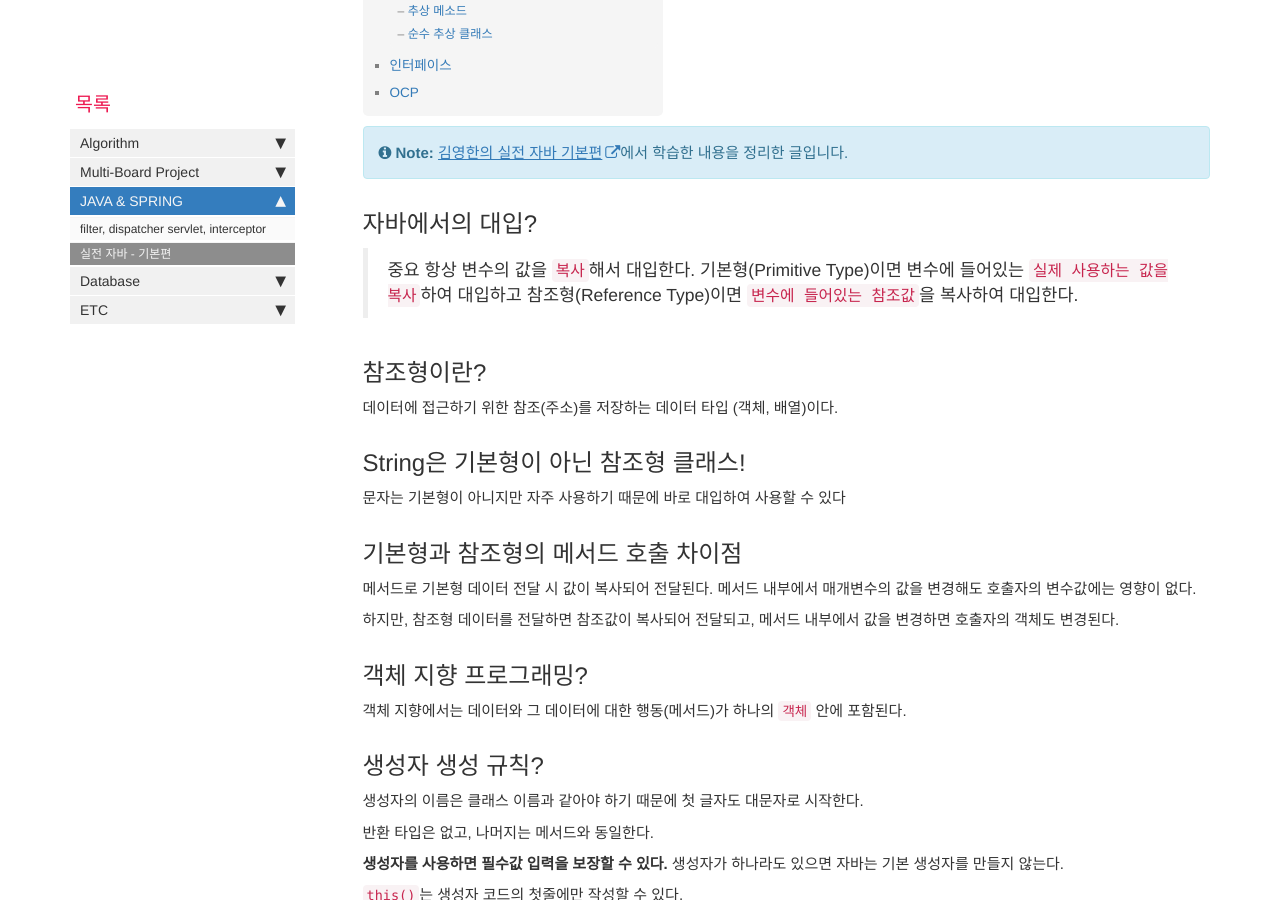
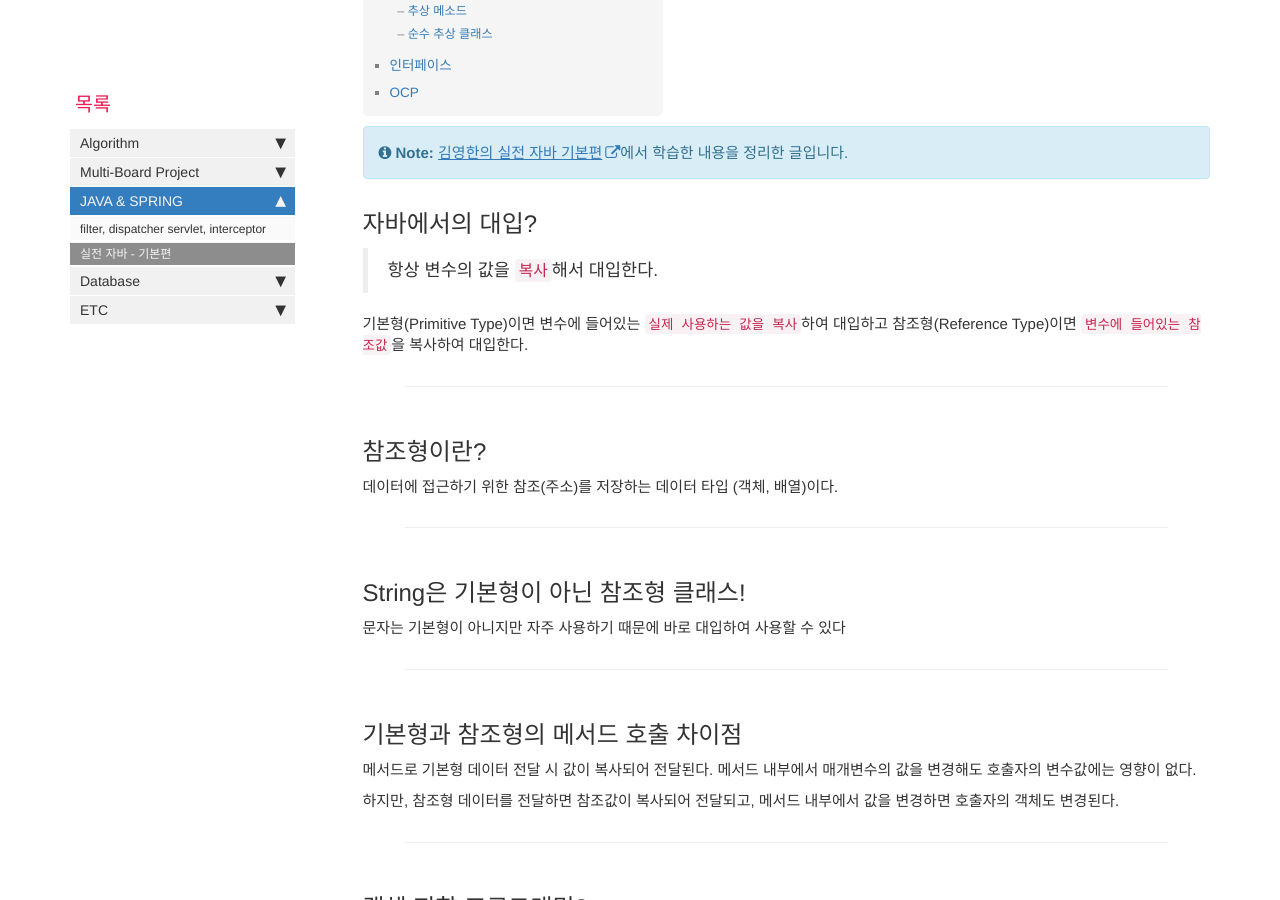
Before and after one commit to JeonJe/JeonJe.github.io, a Jekyll site: the page built from pages/java/java_basic.md, in a window 1280 px wide and 900 px high, scrolled down 715 px. Built offline with Jekyll 4.4.1, drawn with Linux system fonts in a browser that asks for light colours; comment, search, counter and statistics services are not loaded.

Commit message:
post : java basic v3

```diff
--- a/pages/java/java_basic.md
+++ b/pages/java/java_basic.md
@@ -11,15 +11,21 @@ last_updated: 2023-12-31
 {% include note.html content=" [김영한의 실전 자바 기본편](https://www.inflearn.com/course/%EA%B9%80%EC%98%81%ED%95%9C%EC%9D%98-%EC%8B%A4%EC%A0%84-%EC%9E%90%EB%B0%94-%EA%B8%B0%EB%B3%B8%ED%8E%B8?gad_source=1&gclid=EAIaIQobChMIrJmmgZu5gwMV6-oWBR0Y3QHAEAAYASAAEgJYX_D_BwE)에서 학습한 내용을 정리한 글입니다." %}
 
 ## 자바에서의 대입?
-> 중요 항상 변수의 값을 `복사`해서 대입한다.
+> 항상 변수의 값을 `복사`해서 대입한다.
+
 기본형(Primitive Type)이면 변수에 들어있는 `실제 사용하는 값을 복사`하여 대입하고 참조형(Reference Type)이면 `변수에 들어있는 참조값`을 복사하여 대입한다.
 
+---
 
 ## 참조형이란?
 데이터에 접근하기 위한 참조(주소)를 저장하는 데이터 타입 (객체, 배열)이다.
 
+---
+
 ## String은 기본형이 아닌 참조형 클래스!
 문자는 기본형이 아니지만 자주 사용하기 때문에 바로 대입하여 사용할 수 있다
+
+---
 
 ## 기본형과 참조형의 메서드 호출 차이점
 메서드로 기본형 데이터 전달 시 값이 복사되어 전달된다.
@@ -27,10 +33,12 @@ last_updated: 2023-12-31
 
 하지만, 참조형 데이터를 전달하면 참조값이 복사되어 전달되고, 메서드 내부에서 값을 변경하면 호출자의 객체도 변경된다.
 
+---
 
 ## 객체 지향 프로그래밍?
 객체 지향에서는 데이터와 그 데이터에 대한 행동(메서드)가 하나의 `객체` 안에 포함된다.
 
+---
 ## 생성자 생성 규칙?
 생성자의 이름은 클래스 이름과 같아야 하기 때문에 첫 글자도 대문자로 시작한다.
 
@@ -63,6 +71,7 @@ last_updated: 2023-12-31
 본인의 데이터는 본인 클래스의 메소드에서 수정하는 것이 가장 좋다.
 > 코드 작성 팁 : if 검증로직을 만족하지 않으면 return하여 else에다가 굳이 실행로직을 작성하지 않는다.
 
+---
 ## static이란?
 - 메서드 영역(Method Area) : 프로그램을 실행하는데 필요한 공통 데이터 관리 (클래스 정보, static 영역, 런타임 상수 풀(리터럴))
 - 스택 영역 : 스택 프레임 (지역 변수, 중간 연산 결과, 메서드 호출 정보)
@@ -79,7 +88,7 @@ static 메서드 내부에서는 인스턴스 변수나 인스턴스 메서드
 정적 메서드를 사용할 때 해당 메서드를 다음과 같이 자주 호출해야 한다면 `static import` 기능을 고려하자.
 유틸리티 클래스의 인스턴스 생성을 막고 싶으면 private으로 생성자를 제어한다. static으로 쓰도록 의도를 둘 수 있다.
 
-
+---
 ## 상속?
 
 기존 클래스의 속성과 기능을 그대로 물려받는다. `extends` 키워드를 사용하고 대상은 하나만 선택 할 수 있다.
@@ -113,7 +122,7 @@ static 메서드 내부에서는 인스턴스 변수나 인스턴스 메서드
 클래스에 `fianl` 키워드를 붙일 경우 다른 클래스가 해당 클래스를 상속 받을 수 없다.
 메소드에 `final` 키워드를 붙일 경우 오버라이딩 할 수 없다.
 
-
+---
 ## 다형성
 ### 다형적 참조
 부모는 자식을 담을 수 있다.
@@ -144,7 +153,7 @@ static 메서드 내부에서는 인스턴스 변수나 인스턴스 메서드
 ### 메서드 오버라이딩
 `오버라이딩 된 메서드가 항상 우선권을 가진다`
 
-
+---
 ## 추상 클래스
 상속을 목적으로 사용되는 인스턴스 생성이 불가한 클래스이다.
 `abstract class AbstractAnimal {...}`
@@ -157,15 +166,16 @@ static 메서드 내부에서는 인스턴스 변수나 인스턴스 메서드
 모든 메서드가 추상 메서드인 추상 클래스를 뜻한다.
 다형성을 위한 부모 타입으로써 껍데기 역할만 한다.
 
-
+---
 ## 인터페이스
 순수 추상 클래스를 더 편리하게 사용할 수 있도록 인터페이스라는 키워드를 제공한다.
 인터페이스를 상속 받을 때는 extends 대신 `implements` 키워드를 사용한다.
 
-**모든 메서드가 추상 메서드인 경우, 순수 추상 클래스를 만들어도 되고 인터페이스를 만들어도 되지만 인터페이스에서 제공하는 몇 가지 기능때문에 인터페이스를 사용한다.**
-- **제약** : 순수 추상 클래스에서는 실행 가능한 메서드를 끼워넣을 가능성이 있다. 인터페이스로 명시하면 모든 메서드는 구현되어야 한다는 제약을 걸 수 있다.
-- **다중 구현** : 클래스 상속은 하나의 부모만 가능하지만 인터페이스는 다중 구현이 가능하다. 그 이유는 자식에서 오버라이딩 되는 메소드를 실행하기 때문에 다중 상속의 다이아몬드 문제가 발생하지 않기 때문이다.
+모든 메서드가 추상 메서드인 경우, 순수 추상 클래스를 만들어도 되고 인터페이스를 만들어도 되지만 인터페이스에서 제공하는 몇 가지 기능때문에 인터페이스를 사용한다.
+- `제약` : 순수 추상 클래스에서는 실행 가능한 메서드를 끼워넣을 가능성이 있다. 인터페이스로 명시하면 모든 메서드는 구현되어야 한다는 제약을 걸 수 있다.
+- `다중 구현` : 클래스 상속은 하나의 부모만 가능하지만 인터페이스는 다중 구현이 가능하다. 그 이유는 자식에서 오버라이딩 되는 메소드를 실행하기 때문에 다중 상속의 다이아몬드 문제가 발생하지 않기 때문이다.
 
+---
 ## OCP
 **OCP(Open-Closed Principle) 원칙**
 
```
